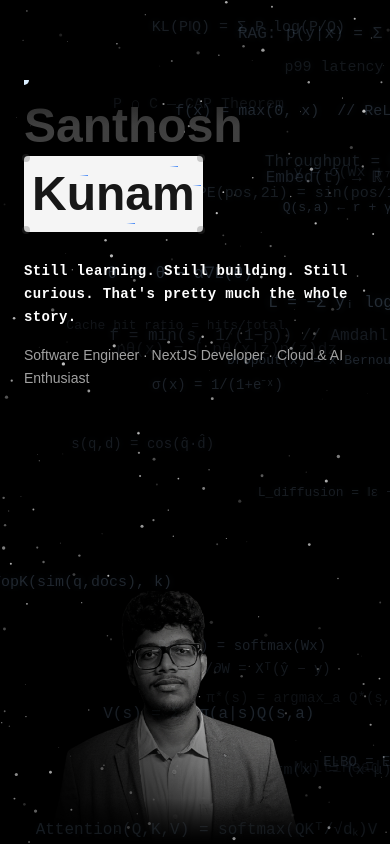
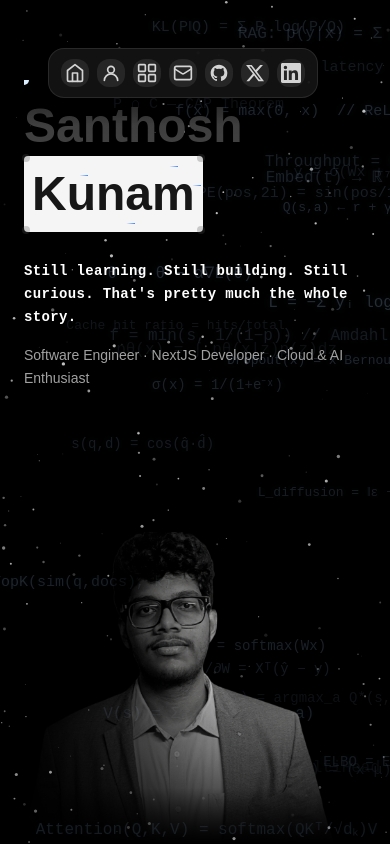
Before and after one commit to Santhosh-dev-lab/Story, a Next.js app: page / in a window 390 px wide. Shown: the top 844 px of the page. Built offline with nearby package versions, Linux system fonts and the light colour scheme.

Commit message:
Modified mobile responsiveness

```diff
--- a/src/app/page.tsx
+++ b/src/app/page.tsx
@@ -9,6 +9,7 @@ import { SpaceBackground } from "@/components/ui/space-background";
 import { MaskContainer } from "@/components/ui/svg-mask-effect";
 import { EncryptedText } from "@/components/ui/encrypted-text";
 import { TerminalBadge } from "@/components/ui/terminal-badge";
+import { FloatingDock } from "@/components/ui/floating-dock";
 import Image from "next/image";
 
 const FloatingInterests = () => {
@@ -99,6 +100,83 @@ export default function Home() {
 
   return (
     <main className="bg-black min-h-screen text-white w-full overflow-hidden">
+
+      {/* Floating Navigation Dock – top left */}
+      <div className="fixed top-12 left-12 z-50">
+        <FloatingDock
+          items={[
+            {
+              title: "Home",
+              href: "#",
+              icon: (
+                <svg xmlns="http://www.w3.org/2000/svg" viewBox="0 0 24 24" fill="none" stroke="currentColor" strokeWidth={2} strokeLinecap="round" strokeLinejoin="round" className="w-5 h-5">
+                  <path d="m3 9 9-7 9 7v11a2 2 0 0 1-2 2H5a2 2 0 0 1-2-2z" />
+                  <polyline points="9 22 9 12 15 12 15 22" />
+                </svg>
+              ),
+            },
+            {
+              title: "About",
+              href: "#about",
+              icon: (
+                <svg xmlns="http://www.w3.org/2000/svg" viewBox="0 0 24 24" fill="none" stroke="currentColor" strokeWidth={2} strokeLinecap="round" strokeLinejoin="round" className="w-5 h-5">
+                  <circle cx="12" cy="8" r="4" />
+                  <path d="M20 21a8 8 0 1 0-16 0" />
+                </svg>
+              ),
+            },
+            {
+              title: "Projects",
+              href: "#projects",
+              icon: (
+                <svg xmlns="http://www.w3.org/2000/svg" viewBox="0 0 24 24" fill="none" stroke="currentColor" strokeWidth={2} strokeLinecap="round" strokeLinejoin="round" className="w-5 h-5">
+                  <rect width="8" height="8" x="2" y="2" rx="1" />
+                  <rect width="8" height="8" x="14" y="2" rx="1" />
+                  <rect width="8" height="8" x="2" y="14" rx="1" />
+                  <rect width="8" height="8" x="14" y="14" rx="1" />
+                </svg>
+              ),
+            },
+            {
+              title: "Contact",
+              href: "#contact",
+              icon: (
+                <svg xmlns="http://www.w3.org/2000/svg" viewBox="0 0 24 24" fill="none" stroke="currentColor" strokeWidth={2} strokeLinecap="round" strokeLinejoin="round" className="w-5 h-5">
+                  <rect width="20" height="16" x="2" y="4" rx="2" />
+                  <path d="m22 7-8.97 5.7a1.94 1.94 0 0 1-2.06 0L2 7" />
+                </svg>
+              ),
+            },
+            {
+              title: "GitHub",
+              href: "https://github.com/santhoshkumar",
+              icon: (
+                <svg xmlns="http://www.w3.org/2000/svg" viewBox="0 0 24 24" fill="currentColor" className="w-5 h-5">
+                  <path d="M12 2C6.477 2 2 6.484 2 12.017c0 4.425 2.865 8.18 6.839 9.504.5.092.682-.217.682-.483 0-.237-.008-.868-.013-1.703-2.782.605-3.369-1.343-3.369-1.343-.454-1.158-1.11-1.466-1.11-1.466-.908-.62.069-.608.069-.608 1.003.07 1.531 1.032 1.531 1.032.892 1.53 2.341 1.088 2.91.832.092-.647.35-1.088.636-1.338-2.22-.253-4.555-1.113-4.555-4.951 0-1.093.39-1.988 1.029-2.688-.103-.253-.446-1.272.098-2.65 0 0 .84-.27 2.75 1.026A9.564 9.564 0 0 1 12 6.844a9.59 9.59 0 0 1 2.504.337c1.909-1.296 2.747-1.027 2.747-1.027.546 1.379.202 2.398.1 2.651.64.7 1.028 1.595 1.028 2.688 0 3.848-2.339 4.695-4.566 4.943.359.309.678.92.678 1.855 0 1.338-.012 2.419-.012 2.747 0 .268.18.58.688.482A10.02 10.02 0 0 0 22 12.017C22 6.484 17.522 2 12 2Z" />
+                </svg>
+              ),
+            },
+            {
+              title: "X (Twitter)",
+              href: "https://x.com/santhoshkunam",
+              icon: (
+                <svg xmlns="http://www.w3.org/2000/svg" viewBox="0 0 24 24" fill="currentColor" className="w-5 h-5">
+                  <path d="M18.244 2.25h3.308l-7.227 8.26 8.502 11.24H16.17l-5.214-6.817L4.99 21.75H1.68l7.73-8.835L1.254 2.25H8.08l4.713 6.231zm-1.161 17.52h1.833L7.084 4.126H5.117z" />
+                </svg>
+              ),
+            },
+            {
+              title: "LinkedIn",
+              href: "https://linkedin.com/in/santhoshkunam",
+              icon: (
+                <svg xmlns="http://www.w3.org/2000/svg" viewBox="0 0 24 24" fill="currentColor" className="w-5 h-5">
+                  <path d="M20.447 20.452h-3.554v-5.569c0-1.328-.027-3.037-1.852-3.037-1.853 0-2.136 1.445-2.136 2.939v5.667H9.351V9h3.414v1.561h.046c.477-.9 1.637-1.85 3.37-1.85 3.601 0 4.267 2.37 4.267 5.455v6.286zM5.337 7.433a2.062 2.062 0 0 1-2.063-2.065 2.064 2.064 0 1 1 2.063 2.065zm1.782 13.019H3.555V9h3.564v11.452zM22.225 0H1.771C.792 0 0 .774 0 1.729v20.542C0 23.227.792 24 1.771 24h20.451C23.2 24 24 23.227 24 22.271V1.729C24 .774 23.2 0 22.222 0h.003z" />
+                </svg>
+              ),
+            },
+          ]}
+        />
+      </div>
       {/* Hero Section – fully responsive (mobile → desktop) */}
       <SpaceBackground className="relative flex flex-col md:flex-row items-center justify-between min-h-screen w-full antialiased overflow-hidden">
 
@@ -145,7 +223,7 @@ export default function Home() {
           initial={{ opacity: 0, x: 40 }}
           animate={{ opacity: 1, x: 0 }}
           transition={{ delay: 0.5, duration: 0.8, ease: "easeInOut" }}
-          className="relative flex items-end justify-center w-full md:w-1/2 h-[65vw] sm:h-[75vw] md:h-screen z-10 mt-4 md:mt-0"
+          className="relative flex items-end justify-center w-full md:w-1/2 h-[80vw] sm:h-[75vw] md:h-screen z-10 -mt-16 md:mt-0"
         >
           {/* Portrait Image with silhouette fade */}
           <div
@@ -163,7 +241,7 @@ export default function Home() {
               src="/portfolio_image-Photoroom.png"
               alt="Santhosh Kunam"
               fill
-              className="object-contain object-bottom drop-shadow-2xl z-10 scale-110 origin-bottom -translate-x-8 md:-translate-x-12"
+              className="object-contain object-[center_75%] md:object-bottom drop-shadow-2xl z-10 scale-110 origin-bottom -translate-x-8 md:-translate-x-12"
               priority
             />
           </div>
@@ -216,7 +294,7 @@ export default function Home() {
       </SpaceBackground>
 
       {/* Storytelling About Section */}
-      <section className="py-20 w-full bg-black">
+      <section id="about" className="py-20 w-full bg-black">
         <TracingBeam className="px-6">
           <div className="max-w-2xl mx-auto antialiased pt-4 relative">
             <h2 className="text-3xl font-bold text-white mb-8">My Journey</h2>
@@ -246,7 +324,7 @@ export default function Home() {
       </section>
 
       {/* Projects Showcase */}
-      <section className="py-20 bg-black border-t border-neutral-800">
+      <section id="projects" className="py-20 bg-black border-t border-neutral-800">
         <div className="max-w-7xl mx-auto px-4 sm:px-6 lg:px-8">
           <h2 className="text-4xl md:text-5xl font-bold text-white mb-8 text-center">
             Selected Work
--- /dev/null
+++ b/src/components/ui/floating-dock.tsx
@@ -0,0 +1,95 @@
+"use client";
+import React, { useRef, useState } from "react";
+import { motion, AnimatePresence, useMotionValue, useSpring, useTransform } from "framer-motion";
+import { cn } from "@/lib/utils";
+
+export const FloatingDock = ({
+  items,
+  className,
+}: {
+  items: { title: string; icon: React.ReactNode; href: string }[];
+  className?: string;
+}) => {
+  return (
+    <FloatingDockDesktop items={items} className={className} />
+  );
+};
+
+const FloatingDockDesktop = ({
+  items,
+  className,
+}: {
+  items: { title: string; icon: React.ReactNode; href: string }[];
+  className?: string;
+}) => {
+  const mouseX = useMotionValue(Infinity);
+
+  return (
+    <motion.div
+      onMouseMove={(e) => mouseX.set(e.pageX)}
+      onMouseLeave={() => mouseX.set(Infinity)}
+      className={cn(
+        "flex items-end gap-2 md:gap-3 rounded-2xl bg-neutral-900/80 backdrop-blur-md border border-neutral-700/50 px-3 md:px-4 py-2.5 md:py-3 shadow-xl",
+        className
+      )}
+    >
+      {items.map((item) => (
+        <IconContainer key={item.title} mouseX={mouseX} {...item} />
+      ))}
+    </motion.div>
+  );
+};
+
+const IconContainer = ({
+  mouseX,
+  title,
+  icon,
+  href,
+}: {
+  mouseX: any;
+  title: string;
+  icon: React.ReactNode;
+  href: string;
+}) => {
+  const ref = useRef<HTMLDivElement>(null);
+  const [hovered, setHovered] = useState(false);
+
+  const distance = useTransform(mouseX, (val: number) => {
+    const bounds = ref.current?.getBoundingClientRect() ?? { x: 0, width: 0 };
+    return val - bounds.x - bounds.width / 2;
+  });
+
+  const widthTransform = useTransform(distance, [-100, 0, 100], [28, 44, 28]);
+  const heightTransform = useTransform(distance, [-100, 0, 100], [28, 44, 28]);
+
+  const width = useSpring(widthTransform, { mass: 0.1, stiffness: 150, damping: 12 });
+  const height = useSpring(heightTransform, { mass: 0.1, stiffness: 150, damping: 12 });
+
+  return (
+    <a href={href}>
+      <motion.div
+        ref={ref}
+        style={{ width, height }}
+        onMouseEnter={() => setHovered(true)}
+        onMouseLeave={() => setHovered(false)}
+        className="relative flex items-center justify-center rounded-xl bg-neutral-800 hover:bg-neutral-700 transition-colors cursor-pointer min-w-[28px] min-h-[28px]"
+      >
+        <AnimatePresence>
+          {hovered && (
+            <motion.div
+              initial={{ opacity: 0, y: 8, x: "-50%" }}
+              animate={{ opacity: 1, y: 0, x: "-50%" }}
+              exit={{ opacity: 0, y: 2, x: "-50%" }}
+              className="absolute -top-9 left-1/2 w-max rounded-lg bg-neutral-800 border border-neutral-700 px-2.5 py-1 text-[11px] font-medium text-white shadow-lg"
+            >
+              {title}
+            </motion.div>
+          )}
+        </AnimatePresence>
+        <motion.div className="flex items-center justify-center text-neutral-300 hover:text-white transition-colors">
+          {icon}
+        </motion.div>
+      </motion.div>
+    </a>
+  );
+};
```
